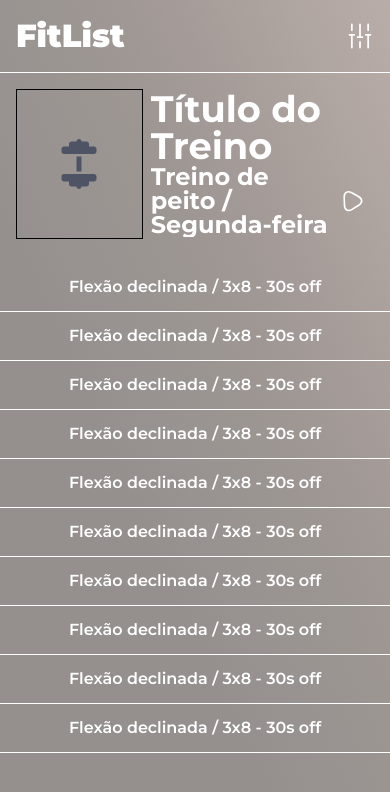
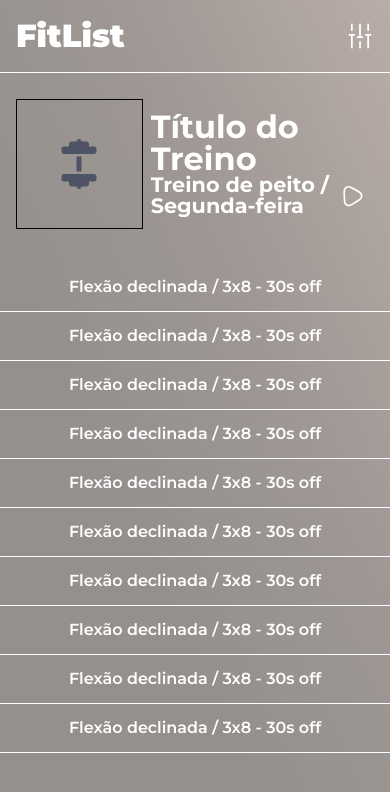
Before and after one commit to GustavoGomesDias/fitlist-frontend, a Next.js app: page /home/id in a window 390 px wide. Shown: the top 792 px of the page. Built offline with nearby package versions, Linux system fonts and the light colour scheme.

Commit message:
feat: add mobile home title style

```diff
--- a/src/components/TrainingSection/TrainingSection.module.css
+++ b/src/components/TrainingSection/TrainingSection.module.css
@@ -212,6 +212,18 @@
         flex-direction: column;
     }
 
+    .fd-dropdown-training-title {
+        font-size: 2rem;
+    }
+
+    .fd-title {
+        font-size: 1.3rem;
+    }
+
+    .fd-sec-image {
+        height: 130px;
+    }
+
     .exercism-day-list {
         height: 100%;
     }
```
